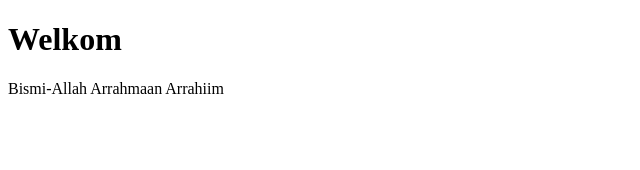
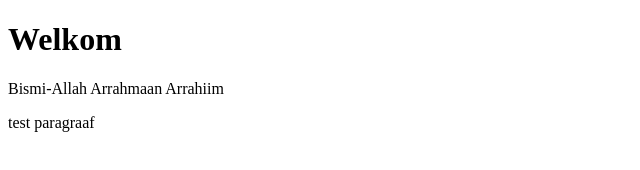
Before and after one commit to akaouass/backend, a plain HTML site: page index.html in a window 1280 px wide. Shown: the whole page, without its empty margins (0-640 px from the left). Drawn offline with Linux system fonts and the light colour scheme.

Commit message:
paragraaf in test toegevoegd

```diff
--- a/index.html
+++ b/index.html
@@ -8,5 +8,8 @@
       <p>Bismi-Allah
       Arrahmaan Arrahiim
       </p>
+	  <p>
+	  test paragraaf
+	  </p>
    </body>
 </html>
```
